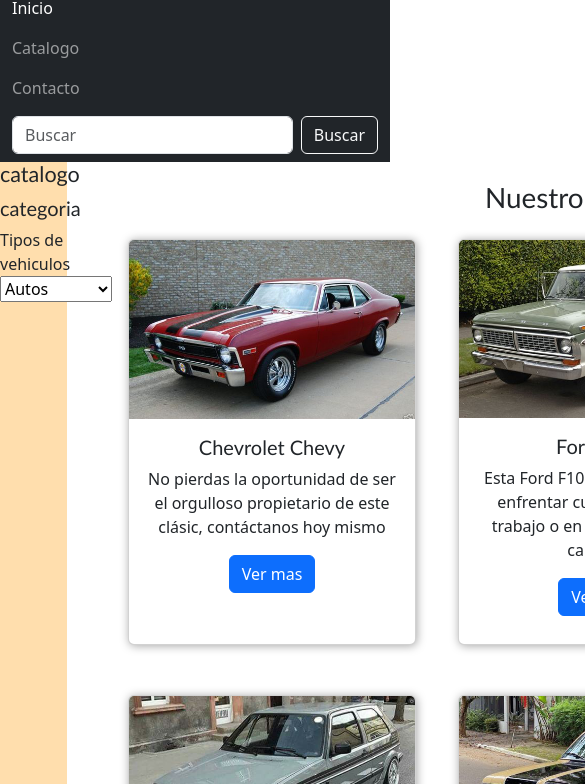
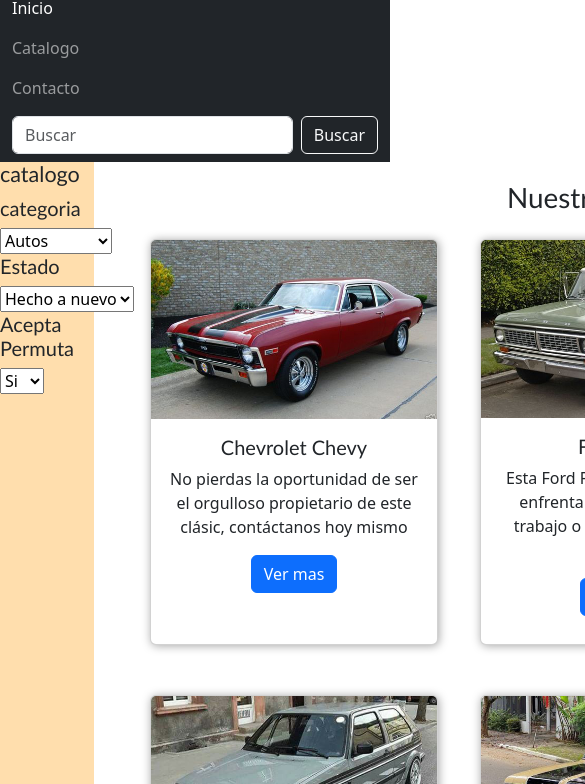
Before and after one commit to LueDz/lucasdiaz-entregafinal, a plain HTML site: page pages/catalogo.html in a window 390 px wide. Shown: the part 60-844 px from the top of the page, 585 px wide, since content can reach past the window. Drawn offline with nearby package versions, Linux system fonts and the light colour scheme; files whose address does not match are found by name.

Commit message:
responsive index

```diff
--- a/css/style.css
+++ b/css/style.css
@@ -120,7 +120,7 @@
 
 .barra_lateral{
     background-color: navajowhite;
-    width: 60%;
+    width: 70%;
 
 }
 
@@ -177,6 +177,7 @@
         display: grid;
         grid-template-columns: repeat(3,1fr);
         overflow-x: scroll;
+        gap: 2%;
     }
 
     .data{
@@ -198,5 +199,12 @@
 
 @media (max-width:576px)
 {
+    .eslogan h1{
+        font-size: 0.5rem;
+    }
+
+    .stock_container{
+        gap: 3%;
+    }
 
 }
--- a/pages/catalogo.html
+++ b/pages/catalogo.html
@@ -47,9 +47,8 @@
         <div class="filtros">
 
           <div class="categoria">
-            <h5>categoria</h5>
 
-             <label for="tipos">Tipos de vehiculos</label>
+             <label for="tipos"><h5>categoria</h5></label>
              <select name="tipos" id="tipos">
 
               <option value="Autos">Autos</option>
@@ -58,8 +57,33 @@
 
              </select>
 
+          </div>
+
+          <div class="estado">
+
+            <label for="tipos"><h5>Estado</h5></label>
+            <select name="tipos" id="tipos">
+
+             <option value="hechoanuevo">Hecho a nuevo</option>
+             <option value="Restaurado">Restaurado</option>
+             <option value="Original">Original</option>
+
+            </select>
 
           </div>
+
+          <div class="estado">
+
+            <label for="tipos"><h5>Acepta Permuta</h5></label>
+            <select name="tipos" id="tipos">
+
+             <option value="si">Si</option>
+             <option value="no">No</option>
+
+            </select>
+
+          </div>
+
         </div>
 
 
```
